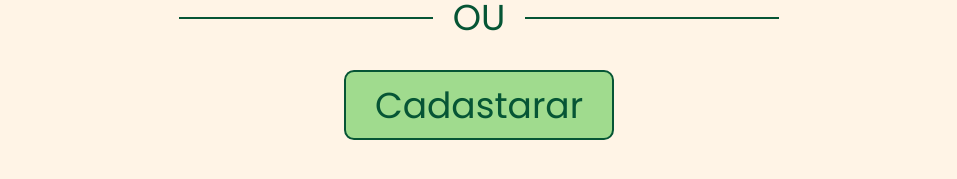
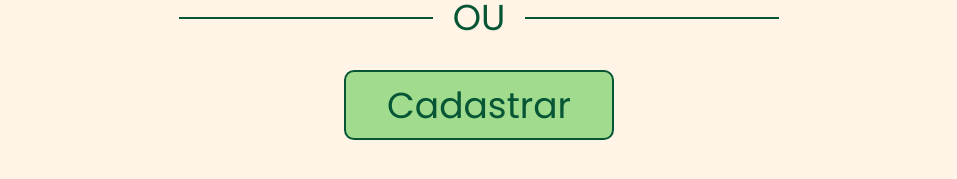
Before and after one commit to lari-sato/projeto-web-mobile, a Next.js app: page / in a window 1280 px wide. Shown: the part 703-882 px from the top of the page, without its empty margins (161-1118 px from the left). Built offline with nearby package versions, Linux system fonts and the light colour scheme.

Commit message:
:recycle: refactor: altered generic tags to semantic tags

```diff
--- a/src/app/page.tsx
+++ b/src/app/page.tsx
@@ -50,7 +50,7 @@ export default function Home() {
         <p className={styles.divider}>OU</p>
 
         <Button className="homeButton" type="button" onClick={() => router.push("/register")}>
-          Cadastarar
+          Cadastrar
         </Button>
       </div>
     </main>
```
Also changed, not shown: src/components/questionCard/QuestionCard.tsx (+5 -5 lines).
